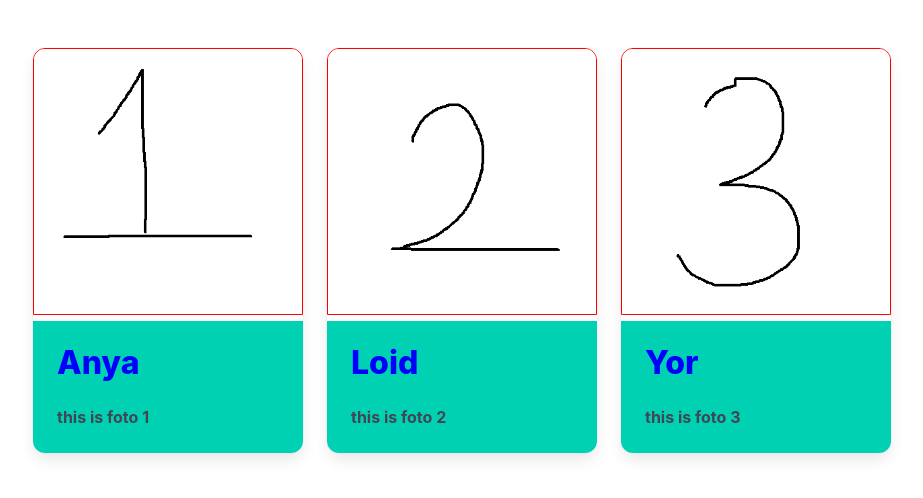
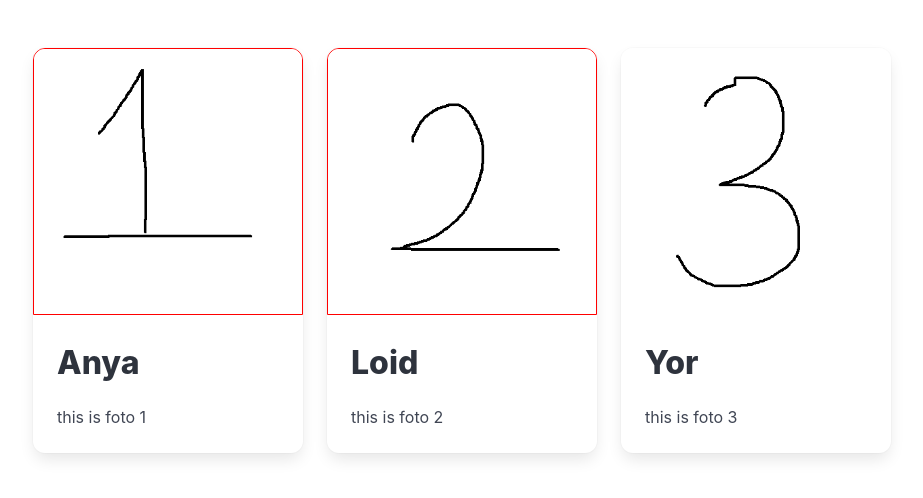
Before and after one commit to tim811223/ReactJS, a React (Vite) app in the folder ch7/1-components/: page / in a window 1280 px wide. Shown: the top 498 px of the page, without its empty margins (31-954 px from the left). Built offline with nearby package versions, Linux system fonts and the light colour scheme.

Commit message:
ch6-72  完成css modules

```diff
--- /dev/null
+++ b/ch7/1-components/src/BorderedImage.module.css
@@ -0,0 +1,3 @@
+.bordered-image {
+  border: 1px solid red;
+}
--- a/ch7/1-components/src/Card.tsx
+++ b/ch7/1-components/src/Card.tsx
@@ -1,6 +1,7 @@
 import { FC } from 'react';
 // import './Card.css';
-import './Card.scss';
+// import './Card.scss';
+import styles from './BorderedImage.module.css';
 
 export interface Props {
   image: string;
@@ -13,7 +14,7 @@
     <>
       <div className="card">
         <div className="card-image">
-          <img src={image}></img>
+          <img src={image} className={styles['bordered-image']}></img>
         </div>
         <div className="card-content">
           <h3 className="title is-3">{name}</h3>
--- a/ch7/1-components/src/Yor.tsx
+++ b/ch7/1-components/src/Yor.tsx
@@ -5,7 +5,7 @@
     <>
       <div className="card">
         <div className="card-image">
-          <img src={foto3}></img>
+          <img src={foto3} className="bordered-image"></img>
         </div>
         <div className="card-content">
           <h3 className="title is-3">Yor</h3>
```
